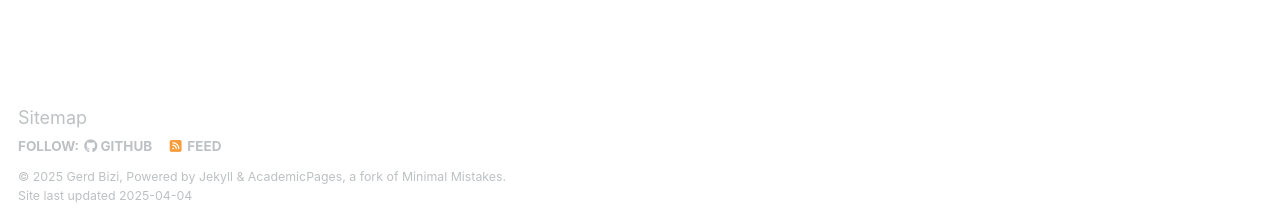
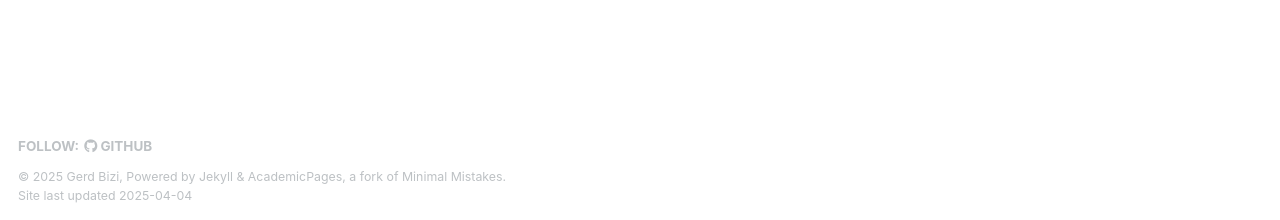
Before and after one commit to gerd-bizi/gerd-bizi.github.io, a Jekyll site: the page built from _pages/about.md, in a window 1280 px wide and 1175 px high. Shown: the part 952-1172 px from the top of the window. Built offline with Jekyll 4.4.1, drawn with Linux system fonts in a browser that asks for light colours; some web fonts are replaced.

Commit message:
removed footer

```diff
--- a/_config.yml
+++ b/_config.yml
@@ -118,8 +118,10 @@ staticman:
       options:
         format           : "iso8601" # "iso8601" (default), "timestamp-seconds", "timestamp-milliseconds"
 atom_feed:
-  hide                   : false     # change to true to hide the RSS feed in the footer
+  hide                   : true     # change to true to hide the RSS feed in the footer
   path                   : # blank (default) uses feed.xml
+footer:
+  hide                   : true  # Add this to hide the footer completely
 
 
 # SEO Related
--- a/_includes/footer/custom.html
+++ b/_includes/footer/custom.html
@@ -1,3 +1,3 @@
 <!-- start custom footer snippets -->
-<a href="/sitemap/">Sitemap</a>
+<!-- <a href="/sitemap/">Sitemap</a> -->
 <!-- end custom footer snippets -->
```
